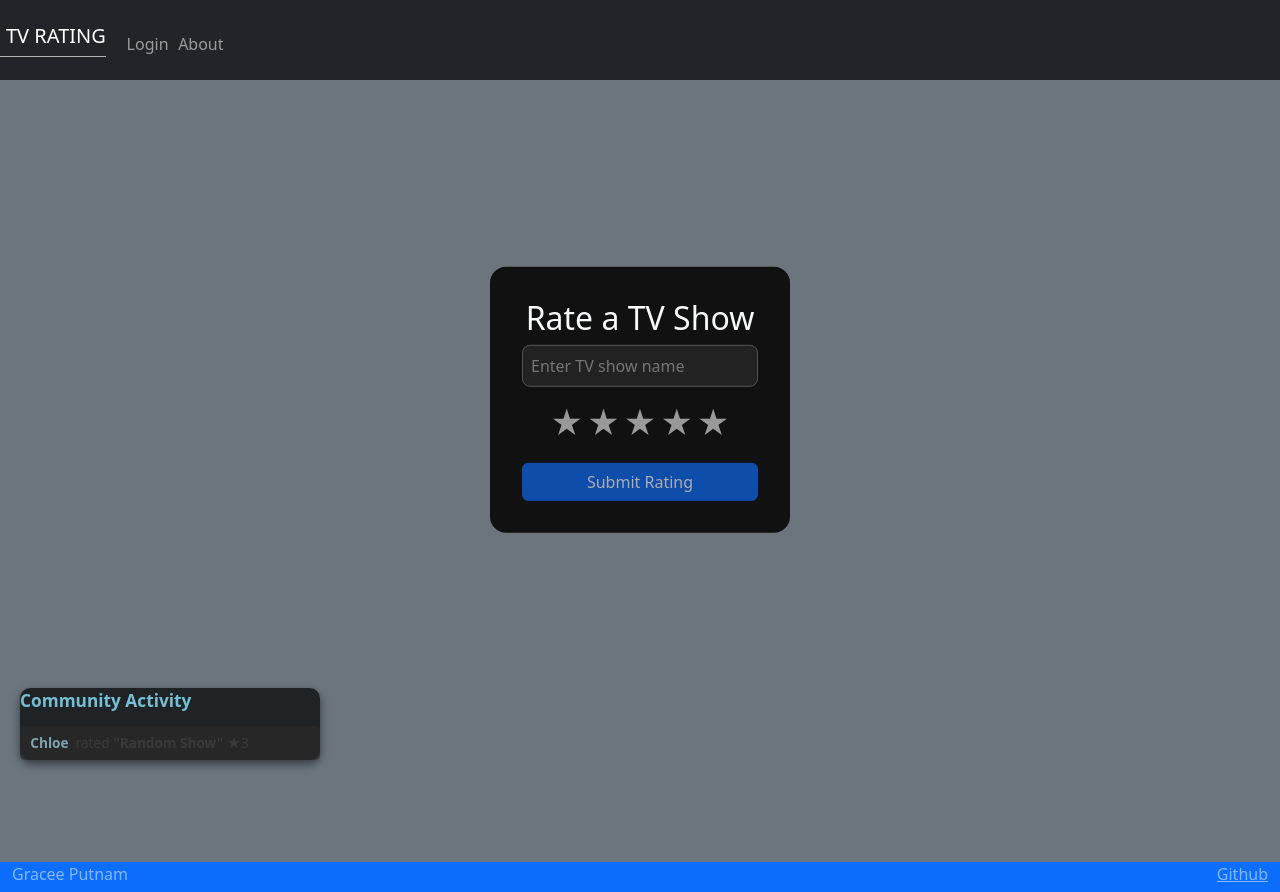
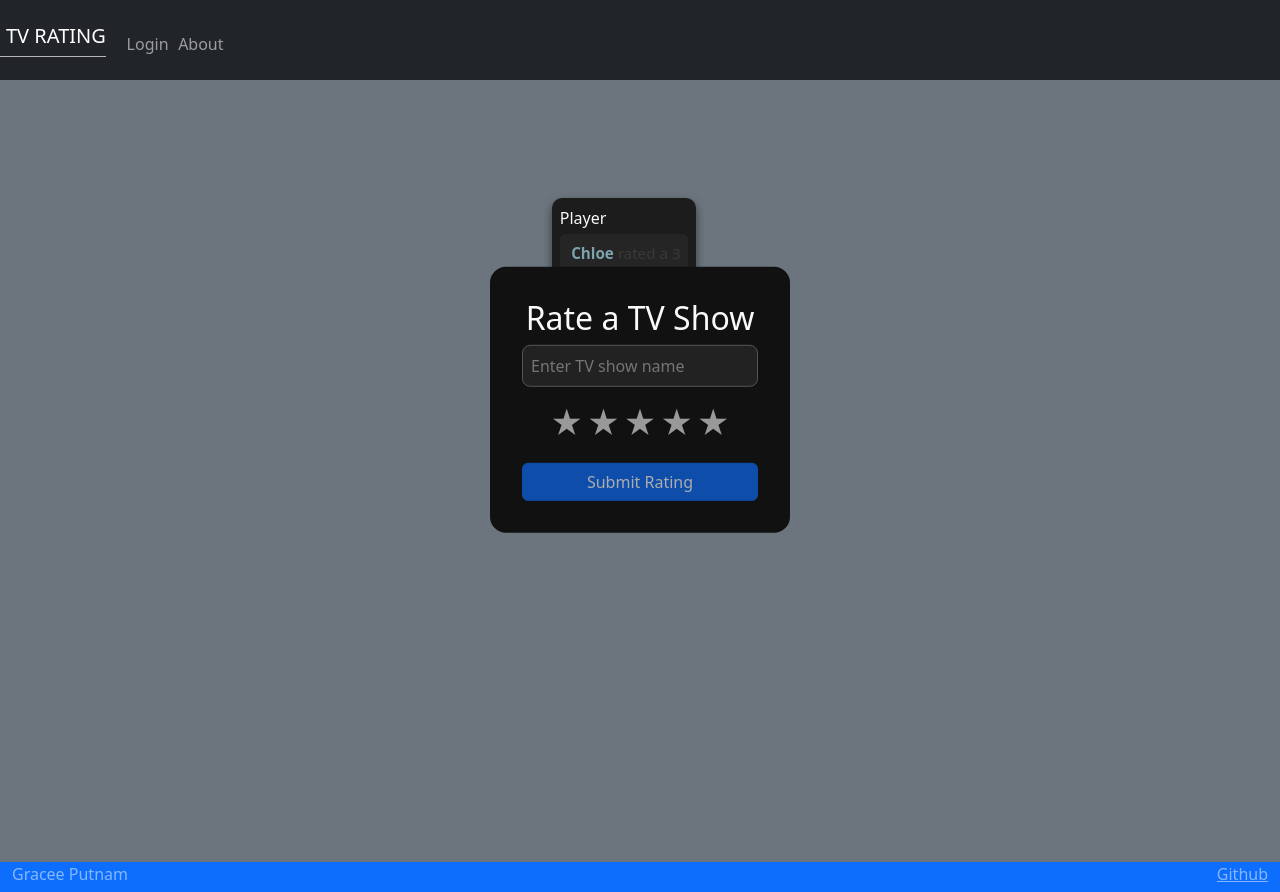
Before and after one commit to graceeputnam/startup_web_programming, a React (Vite) app: page /rate in a window 1280 px wide. Built offline with nearby package versions, Linux system fonts and the light colour scheme.

Commit message:
changed to rated for the live updates

```diff
--- a/src/rate/players.jsx
+++ b/src/rate/players.jsx
@@ -1,50 +1,52 @@
 import React from 'react';
+
 import { GameEvent, GameNotifier } from './gameNotifier';
 import './players.css';
 
-export function Players({ userName }) {
-  const [events, setEvents] = React.useState([]);
+export function Players(props) {
+  const userName = props.userName;
+
+  const [events, setEvent] = React.useState([]);
 
   React.useEffect(() => {
-    function handleGameEvent(event) {
-      setEvents((prevEvents) => {
-        let newEvents = [event, ...prevEvents];
-        if (newEvents.length > 10) {
-          newEvents = newEvents.slice(0, 10);
-        }
-        return newEvents;
-      });
-    }
     GameNotifier.addHandler(handleGameEvent);
+
     return () => {
       GameNotifier.removeHandler(handleGameEvent);
     };
-  }, []);
+  });
 
-  function formatMessage(event) {
-    let message = '';
+  function handleGameEvent(event) {
+    setEvent([...events, event]);
+  }
+
+  function createMessageArray() {
+    const messageArray = [];
+    for (const [i, event] of events.entries()) {
+      let message = 'unknown';
       if (event.type === GameEvent.End) {
-      message = `rated <b>"${event.value.name}"</b> ★${event.value.score}`;
+        message = `rated a ${event.value.score}`;
       } else if (event.type === GameEvent.Start) {
-      message = `started a new rating session`;
+        message = `started a new game`;
       } else if (event.type === GameEvent.System) {
         message = event.value.msg;
       }
-    return (
-<div className="event" key={event.from + event.value.score + event.value.date}>
-        <span className="player-event">{event.from}</span> <span dangerouslySetInnerHTML={{ __html: message }} />
+
+      messageArray.push(
+        <div key={i} className='event'>
+          <span className={'player-event'}>{event.from.split('@')[0]}</span>
+          {message}
         </div>
       );
     }
+    return messageArray;
+  }
 
   return (
-    <div className="players-feed">
-      <div className="player-header">
-        Community Activity
-      </div>
-      <div id="player-messages">
-        {events.map(formatMessage)}
-      </div>
+    <div className='players'>
+      Player
+      <span className='player-name'>{userName}</span>
+      <div id='player-messages'>{createMessageArray()}</div>
     </div>
   );
 }
```
Lines whose indentation alone changed are shown as unchanged.
